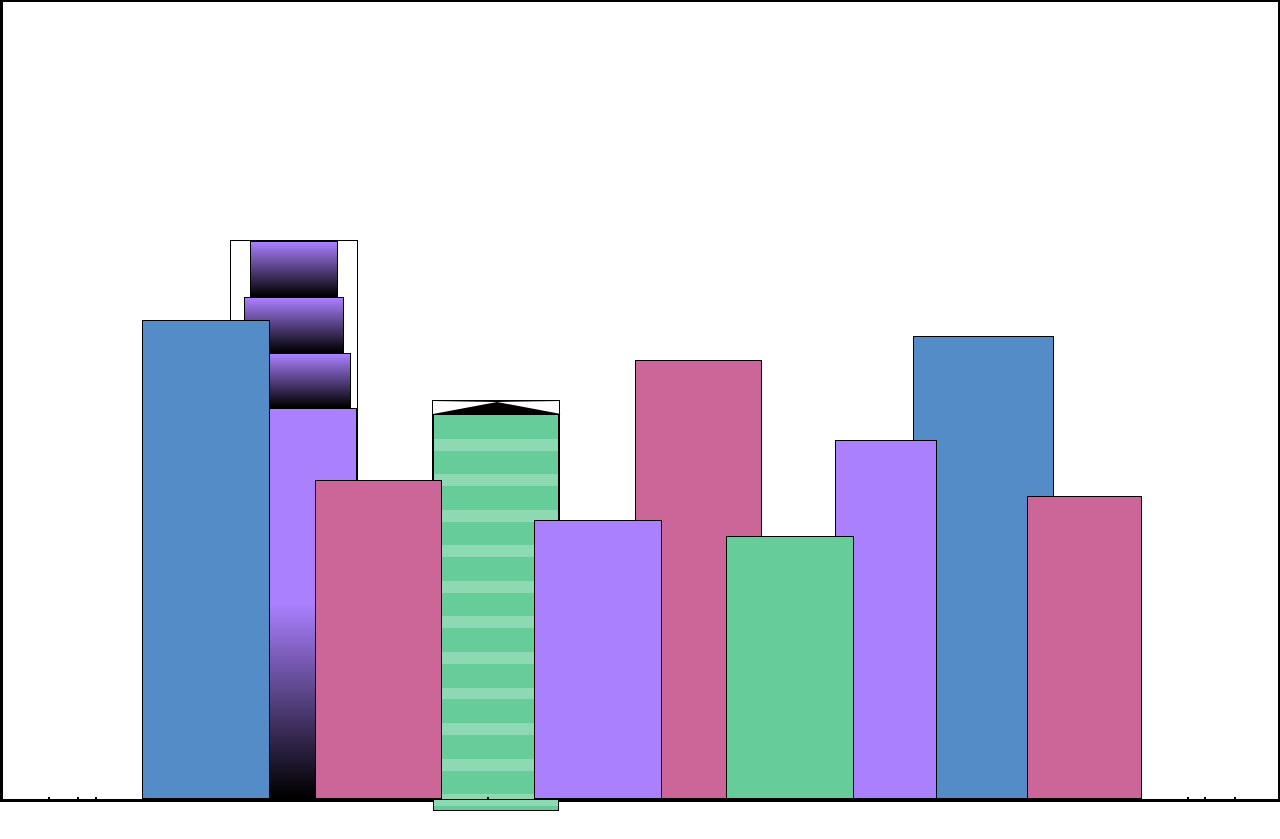
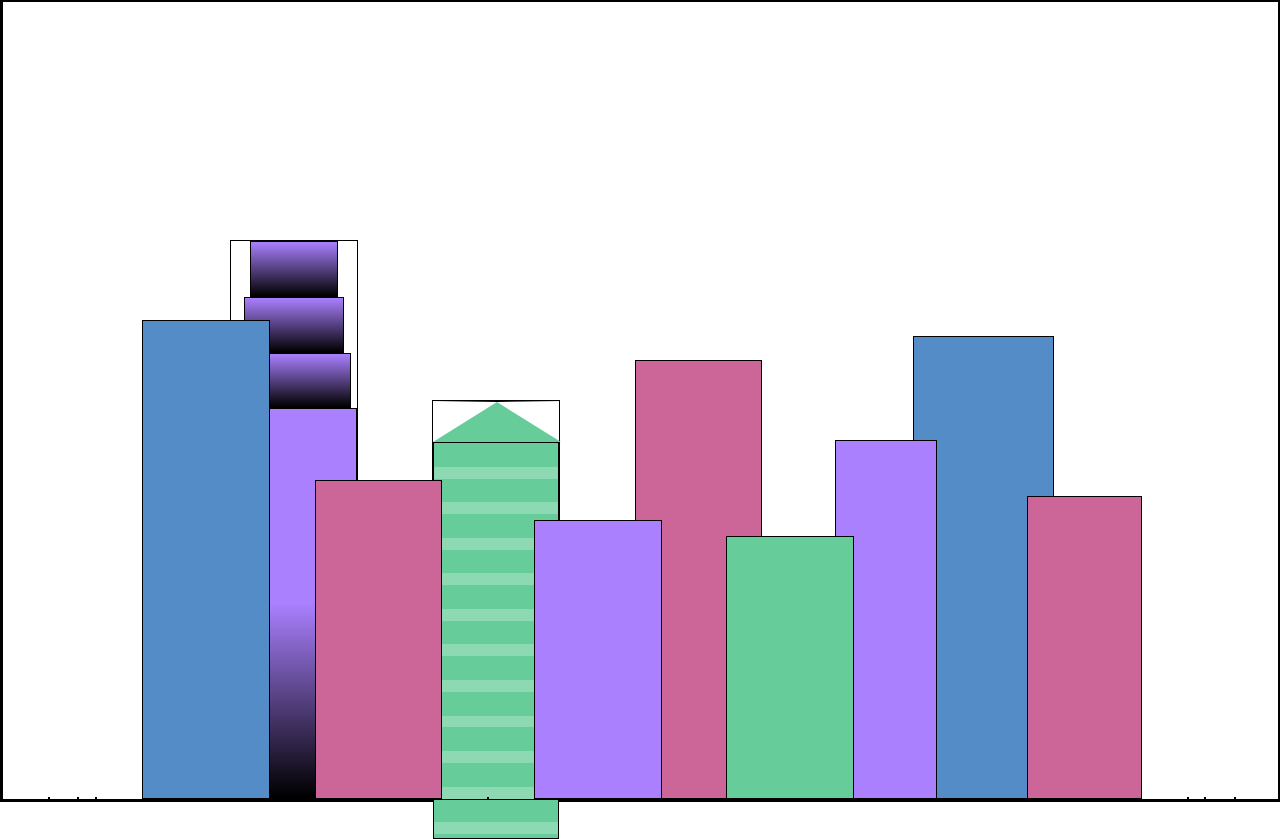
Before and after one commit to Butawantemi/city-skyline-freecodecamp, a plain HTML site: page index.html in a window 1280 px wide. Before the commit the page ends 811 px from the top, so only its background shows below. Drawn offline with Linux system fonts and the light colour scheme.

Commit message:
Adding styles

```diff
--- a/styles.css
+++ b/styles.css
@@ -69,9 +69,10 @@ body {
 }
 
 .bb2a {
-    border-bottom: 1vw solid #000;
+    border-bottom: 5vh solid var(--building-color2);
     border-left: 5vw solid transparent;
     border-right: 5vw solid transparent;
+
 }
 
 .bb2b {
```
